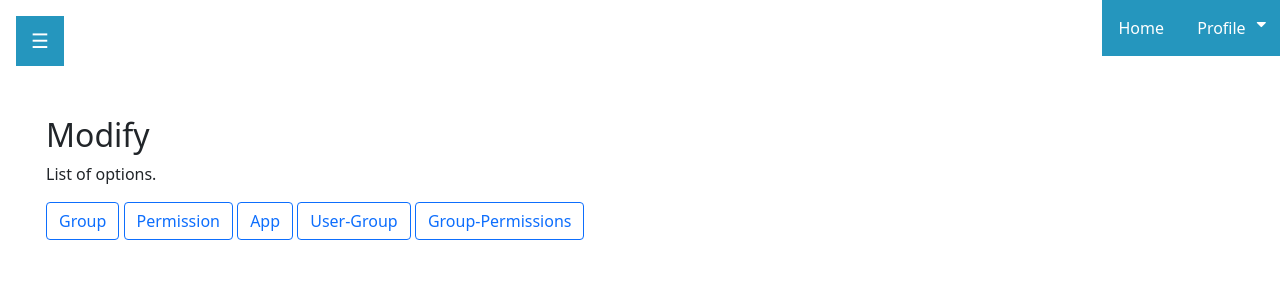
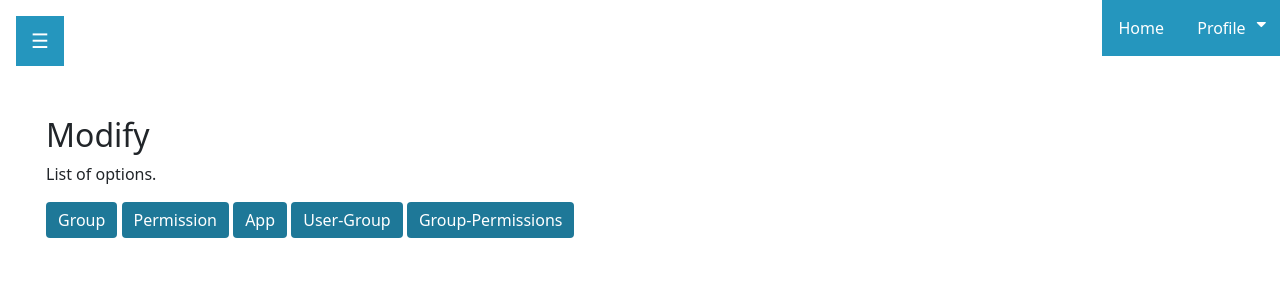
Before and after one commit to ProtiucOvidiu/proiect, a Flask app: template src/templates/admin_files/admin_modify.html in a window 1280 px wide. Shown: the top 300 px of the page. Run offline with Flask 2, Linux system fonts and the light colour scheme; the template is opened without the code that fills it: most values are stand-ins (such as "Sample title", 1, 10 or a date in 2020); some libraries are stand-ins or nearby versions.

Commit message:
Changed the colors and fixed the position of the table
Signed-off-by: Diana Anton <diana.anton00@e-uvt.ro>

```diff
--- a/src/templates/admin_files/admin_modify.html
+++ b/src/templates/admin_files/admin_modify.html
@@ -14,8 +14,12 @@
       .btn_submit {
         background-color: #1e7898;
         border: 0px solid transparent;
+        color: white;
       }
       .btn_submit:hover {
+        background-color: #7cc0d8;
+      }
+      .btn_submit:focus {
         background-color: #7cc0d8;
       }
       thead {
@@ -117,12 +121,12 @@
             });
           });
         </script>
-        <button class="btn btn-outline-primary"  id="group" >Group</button>
-        <button  class="btn btn-outline-primary" id="permission" >Permission</button>
-        <button  class="btn btn-outline-primary" id="app" >App</button>
-        <button  class="btn btn-outline-primary" id="user_group" >User-Group</button>
-        <button  class="btn btn-outline-primary" id="user_perm" >Group-Permissions</button>
-        <form action="{{url_for('admin_modify_run')}}" method="POST">
+        <button  class="btn btn_submit"  id="group" >Group</button>
+        <button  class="btn btn_submit" id="permission" >Permission</button>
+        <button  class="btn btn_submit" id="app" >App</button>
+        <button  class="btn btn_submit" id="user_group" >User-Group</button>
+        <button  class="btn btn_submit" id="user_perm" >Group-Permissions</button>
+        <form action="{{url_for('admin_modify_run')}}" method="POST" style="padding-top: 30px;">
           <div class="group" style="display: none;">
             <table class="table">
               <thead class="thead">
@@ -182,12 +186,12 @@
           </div>
           <div class="app" style="display: none;">
             <table class="table">
-              <thead class="thead-dark">
+              <thead class="thead">
                 <tr>
-                  <th scope="col">App</th>
-                  <th scope="col">Name</th>
-                  <th scope="col">Link</th>
-                  <th scope="col"></th>
+                  <th scope="col" style=" border-bottom: 2px solid black !important;">App</th>
+                  <th scope="col" style=" border-bottom: 2px solid black !important;">Name</th>
+                  <th scope="col" style=" border-bottom: 2px solid black !important;">Link</th>
+                  <th scope="col" style=" border-bottom: 2px solid black !important;"></th>
                 </tr>
               </thead>
               <tbody>
@@ -202,12 +206,12 @@
                   <td><input type="number" class="form-control" name="id_app" placeholder="Id"></td>
                   <td ><input type="text" class="form-control" name="name_app" placeholder="New Name"></td>
                   <td ><input type="text" class="form-control" name="link" placeholder="New Link"></td>
-                  <td><button class="btn btn-secondary" type="submit"> Run </button></td>
+                  <td><button class="btn btn_submit" type="submit"> Run </button></td>
                 </tr>
               </tbody>
             </table>
           </div>
-          </div>
+
           <div class="user_group" style="display: none;">
             <table class="table">
               <thead class="thead">
@@ -229,19 +233,19 @@
                   <td><input type="number" class="form-control" name="id_user" placeholder="Id"></td>
                   <td ><input type="text" class="form-control" name="add_group" placeholder="Add Group Id"></td>
                   <td ><input type="text" class="form-control" name="remove_group" placeholder="Remove Group Id"></td>
-                  <td><button class="btn btn-danger" type="submit"> Run </button></td>
+                  <td><button class="btn btn_submit" type="submit"> Run </button></td>
                 </tr>
               </tbody>
             </table>
           </div>
           <div class="user_perm" style="display: none;">
             <table class="table">
-              <thead class="thead-dark">
+              <thead class="thead">
                 <tr>
-                  <th scope="col">Permission</th>
-                  <th scope="col">Name</th>
-                  <th scope="col"></th>
-                  <th scope="col"></th>
+                  <th scope="col" style=" border-bottom: 2px solid black !important;">Permission</th>
+                  <th scope="col" style=" border-bottom: 2px solid black !important;">Name</th>
+                  <th scope="col" style=" border-bottom: 2px solid black !important;"></th>
+                  <th scope="col" style=" border-bottom: 2px solid black !important;"></th>
                 </tr>
               </thead>
               <tbody>
@@ -255,14 +259,14 @@
                   <td><input type="number" class="form-control" name="id_group" placeholder="Id Group"></td>
                   <td ><input type="text" class="form-control" name="add_perm" placeholder="Add Permission Id"></td>
                   <td ><input type="text" class="form-control" name="remove_perm" placeholder="Remove Permission Id"></td>
-                  <td><button class="btn btn-danger" type="submit"> Run </button></td>
+                  <td><button class="btn btn_submit" type="submit"> Run </button></td>
                 </tr>
               </tbody>
             </table>
           </div>
         </form>
       </div>
-      </div>
+
     </div>
     <script>
       var dropdown = document.getElementsByClassName("dropdown-side-btn");
```
